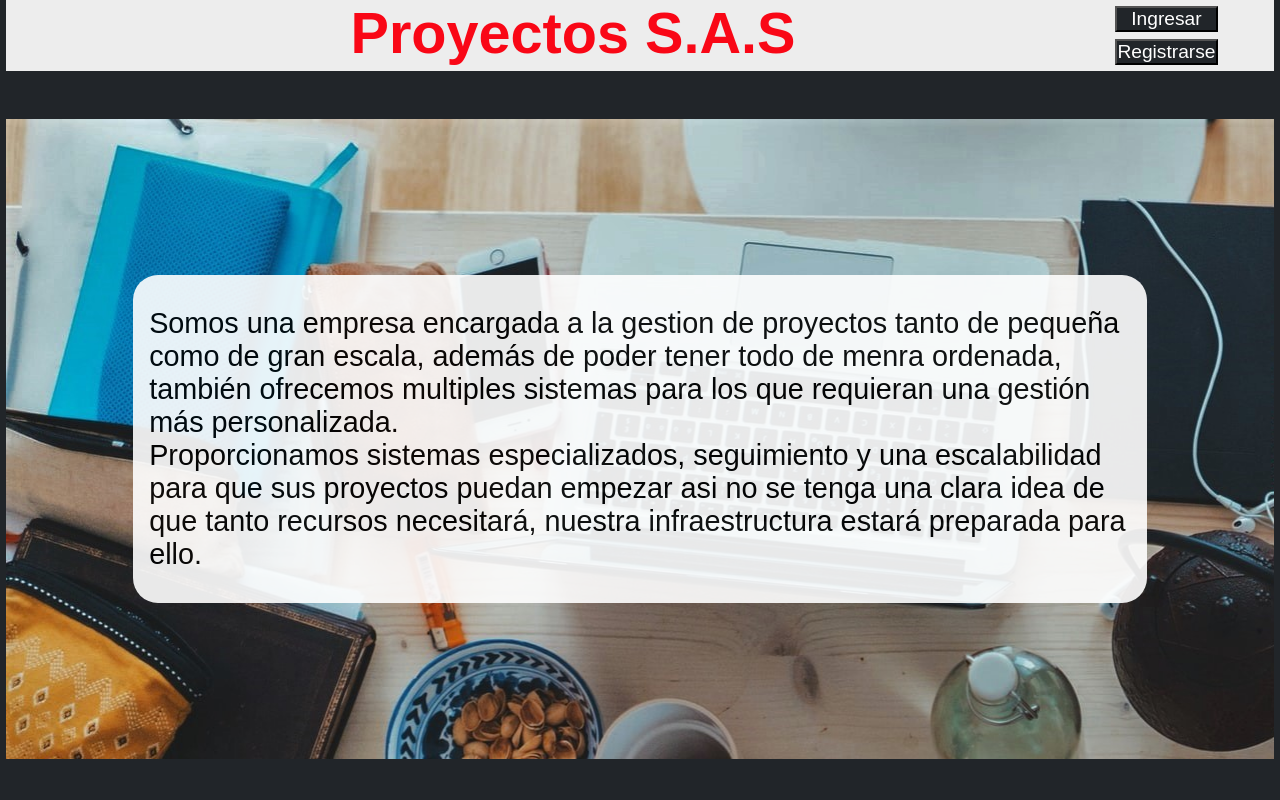
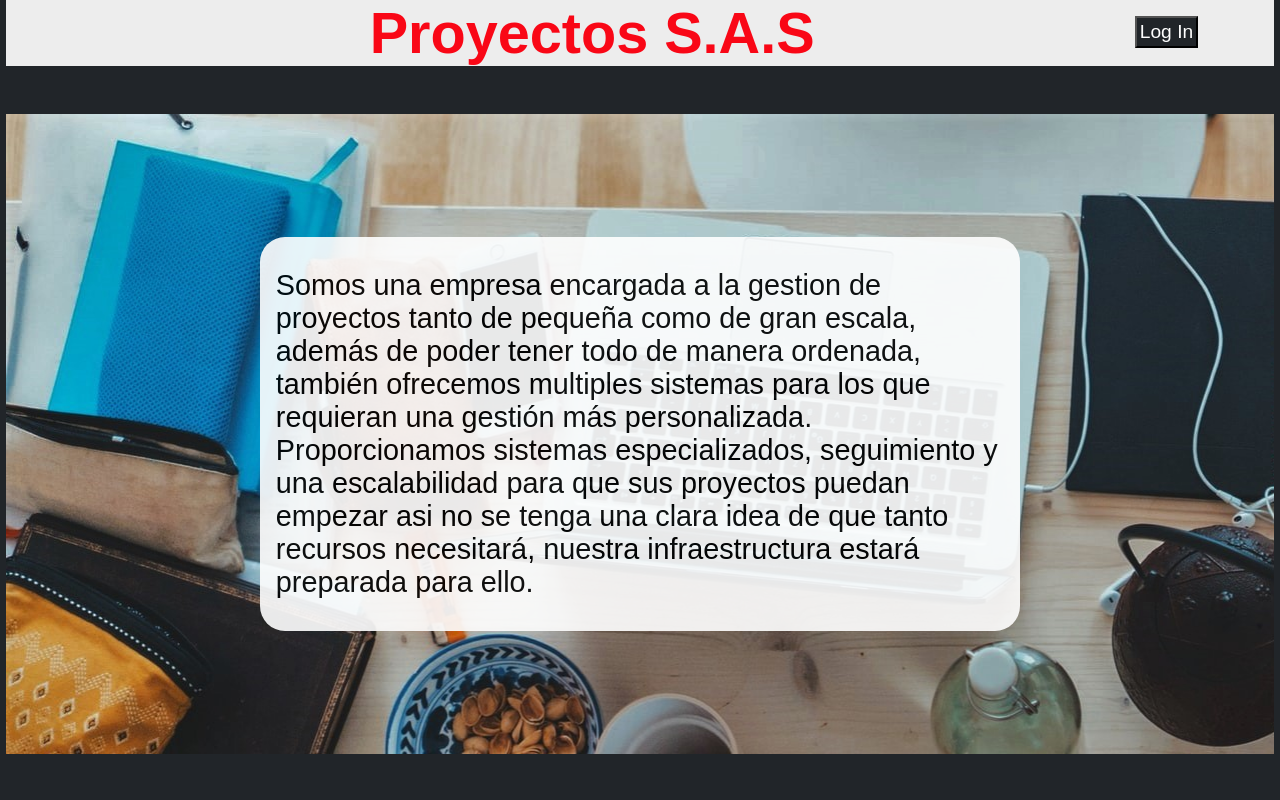
Before and after one commit to madro0/develop-of-world-Public, a React (Create React App) app: page / in a window 1280 px wide. Shown: the top 800 px of the page. Built offline with nearby package versions, Linux system fonts and the light colour scheme.

Commit message:
ajustes finales de la primera pagina

```diff
--- a/src/pages/Public.jsx
+++ b/src/pages/Public.jsx
@@ -10,15 +10,14 @@ const Public = () => {
                     <h1>Proyectos S.A.S</h1>
                 </div>
                 <div className="public__header--boton">
-                    <button className="public__header--boton--centrar">Ingresar</button>
-                    <button>Registrarse</button>
+                    <button className="public__header--boton--centrar">Log In</button>
                 </div>
             </header>
             <div className="public__main">
                 <div className="public__contenido">
                     <div className="public__contenido--text">
                         <p>
-                            Somos una empresa encargada a la gestion de proyectos tanto de pequeña como de gran escala, además de poder tener todo de menra ordenada, también ofrecemos multiples sistemas para los que requieran una gestión más personalizada.
+                            Somos una empresa encargada a la gestion de proyectos tanto de pequeña como de gran escala, además de poder tener todo de manera ordenada, también ofrecemos multiples sistemas para los que requieran una gestión más personalizada.
                         </p>
                         <p>
                             Proporcionamos sistemas especializados, seguimiento y una escalabilidad para que sus proyectos puedan empezar asi no se tenga una clara idea de que tanto recursos necesitará, nuestra infraestructura estará preparada para ello.
--- a/src/styles/public.css
+++ b/src/styles/public.css
@@ -41,16 +41,15 @@ html{
 
 .public__header--boton button{
     display: block;
-    margin-right: 0;
     background-color: #212529;
     color: white;
     font-size: 1.2rem;
-    margin: 0.4rem 0rem;
+    margin-top: 1rem;
+    padding: 0.2rem;
+    /* margin: 0.4rem 0rem; */
 }
 
-.public__header--boton--centrar{
-    width: 100%;
-}
+
 
 .public__header--boton button:hover{
     background-color: #C4C4C4;
@@ -79,7 +78,7 @@ html{
     margin-bottom: 0;
     margin-right: 0;
     margin: auto;
-    width: 80%;
+    width: 60%;
     font-size: 1.8rem;
     border-radius: 25px;
 }
```
